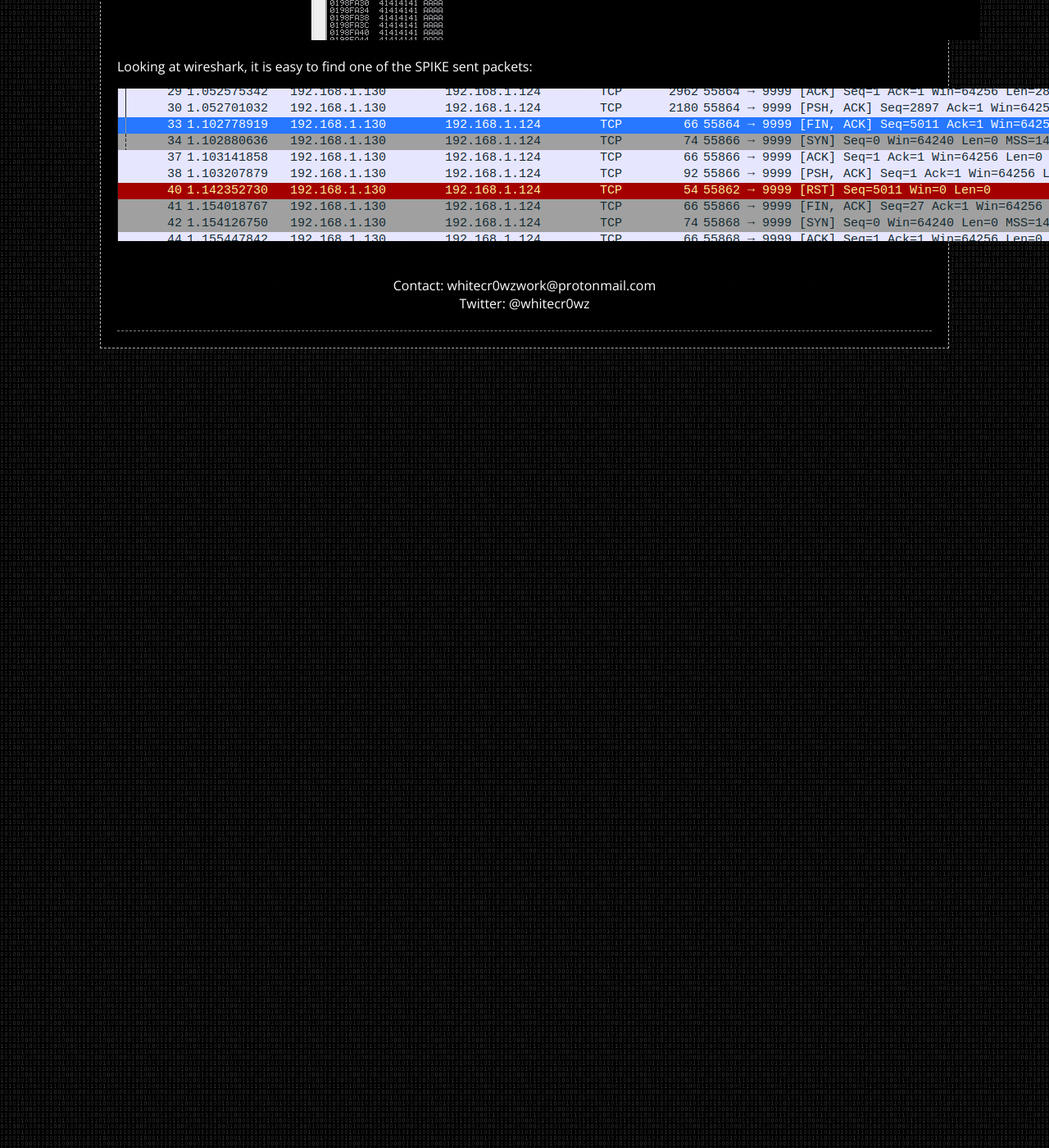
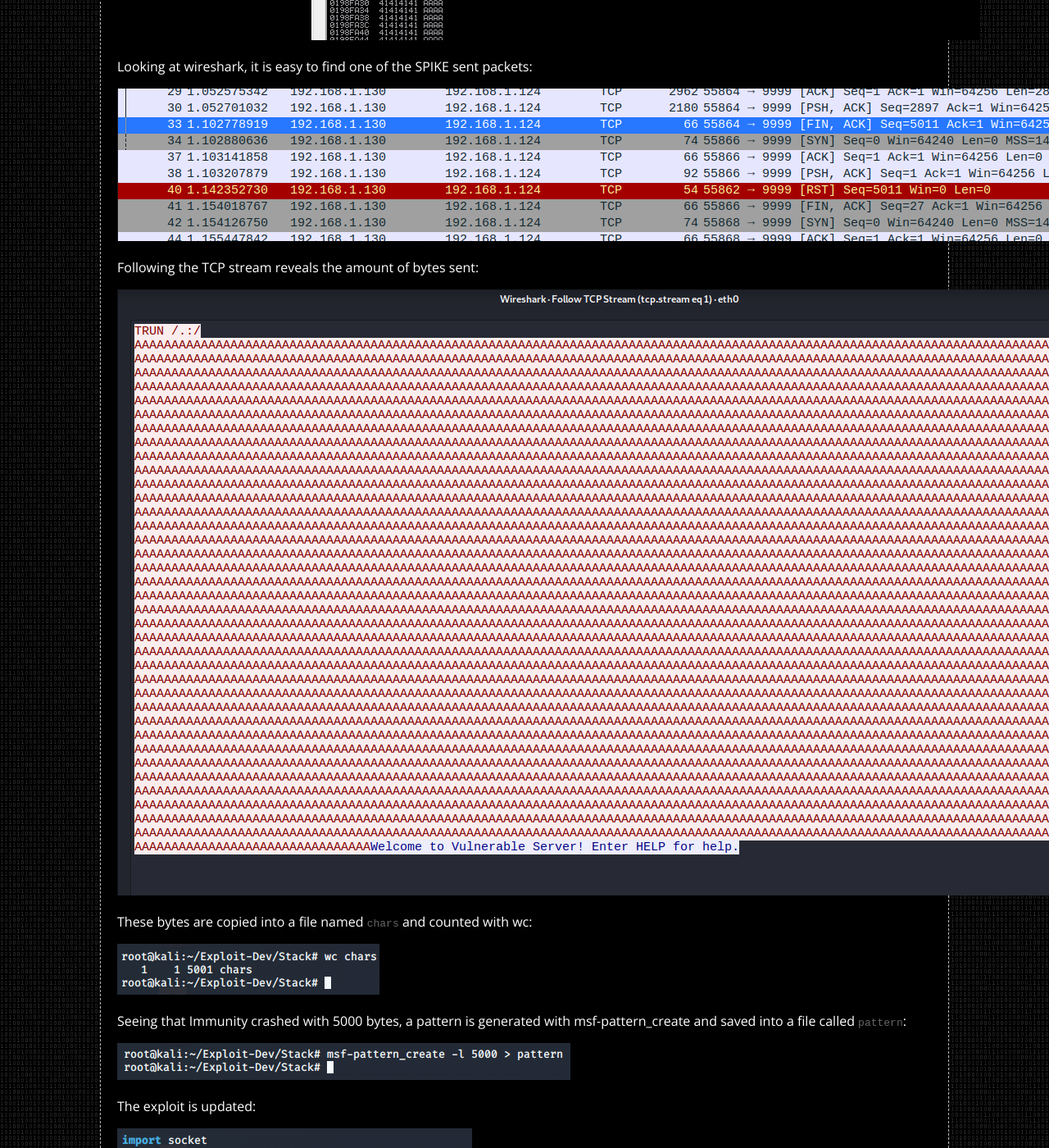
Before and after one commit to whitecr0wz/whitecr0wz.github.io, a Jekyll site: the page built from _posts/posts/2020-03-08-Exploiting-Stack-Overflows-In-Windows.md, in a window 1280 px wide and 1400 px high, scrolled down 3943 px. Shown: the whole window at 82% size. Built offline with Jekyll 4.4.1, drawn with Linux system fonts in a browser that asks for light colours.

Commit message:
Update 2020-03-08-Exploiting-Stack-Overflows-In-Windows.md

```diff
--- a/_posts/posts/2020-03-08-Exploiting-Stack-Overflows-In-Windows.md
+++ b/_posts/posts/2020-03-08-Exploiting-Stack-Overflows-In-Windows.md
@@ -86,3 +86,19 @@ Looking at the application within the debugger, it is possible to see that the a
 Looking at wireshark, it is easy to find one of the SPIKE sent packets:
 
 ![](/assets/img/Stack/5.png)
+
+Following the TCP stream reveals the amount of bytes sent:
+
+![](/assets/img/Stack/6.png)
+
+These bytes are copied into a file named `chars` and counted with wc:
+
+![](/assets/img/Stack/7.png)
+
+Seeing that Immunity crashed with 5000 bytes, a pattern is generated with msf-pattern_create and saved into a file called `pattern`:
+
+![](/assets/img/Stack/8.png)
+
+The exploit is updated:
+
+![](/assets/img/Stack/9.png)
```
